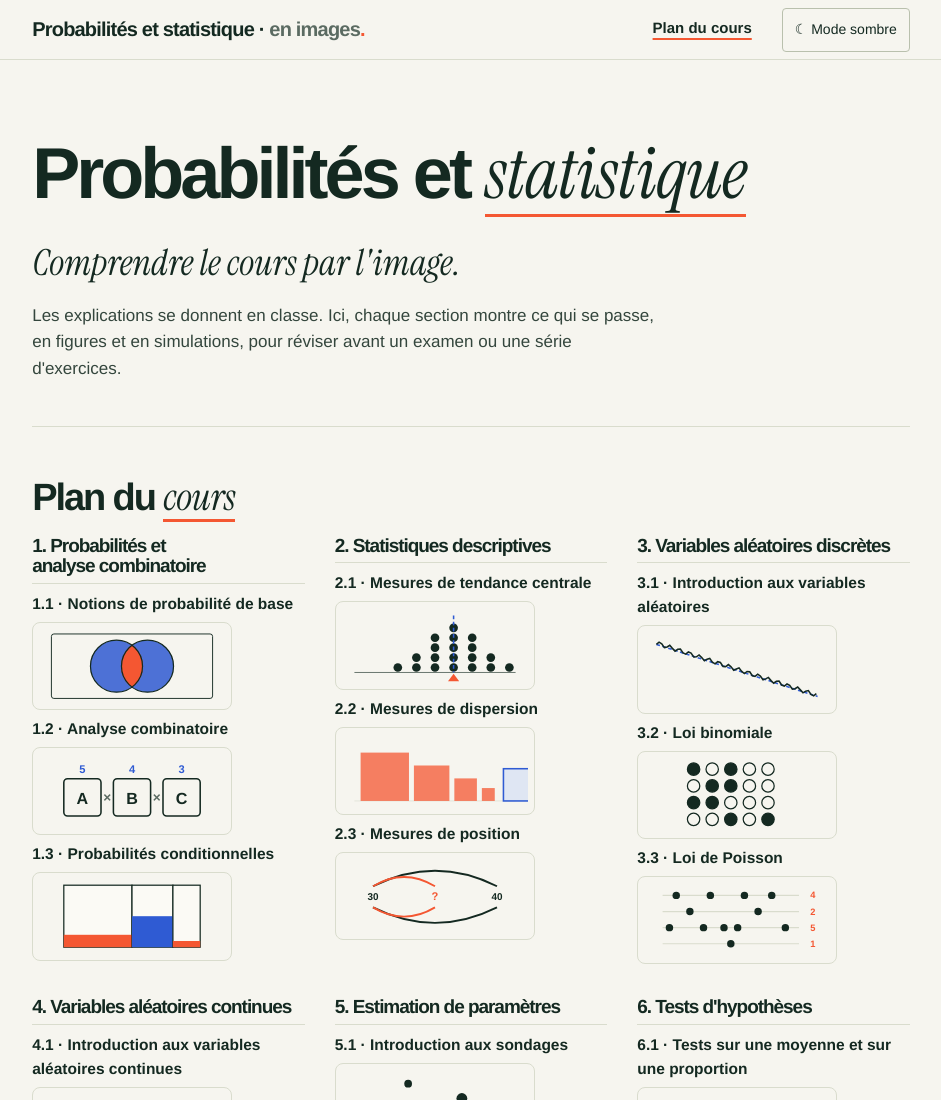
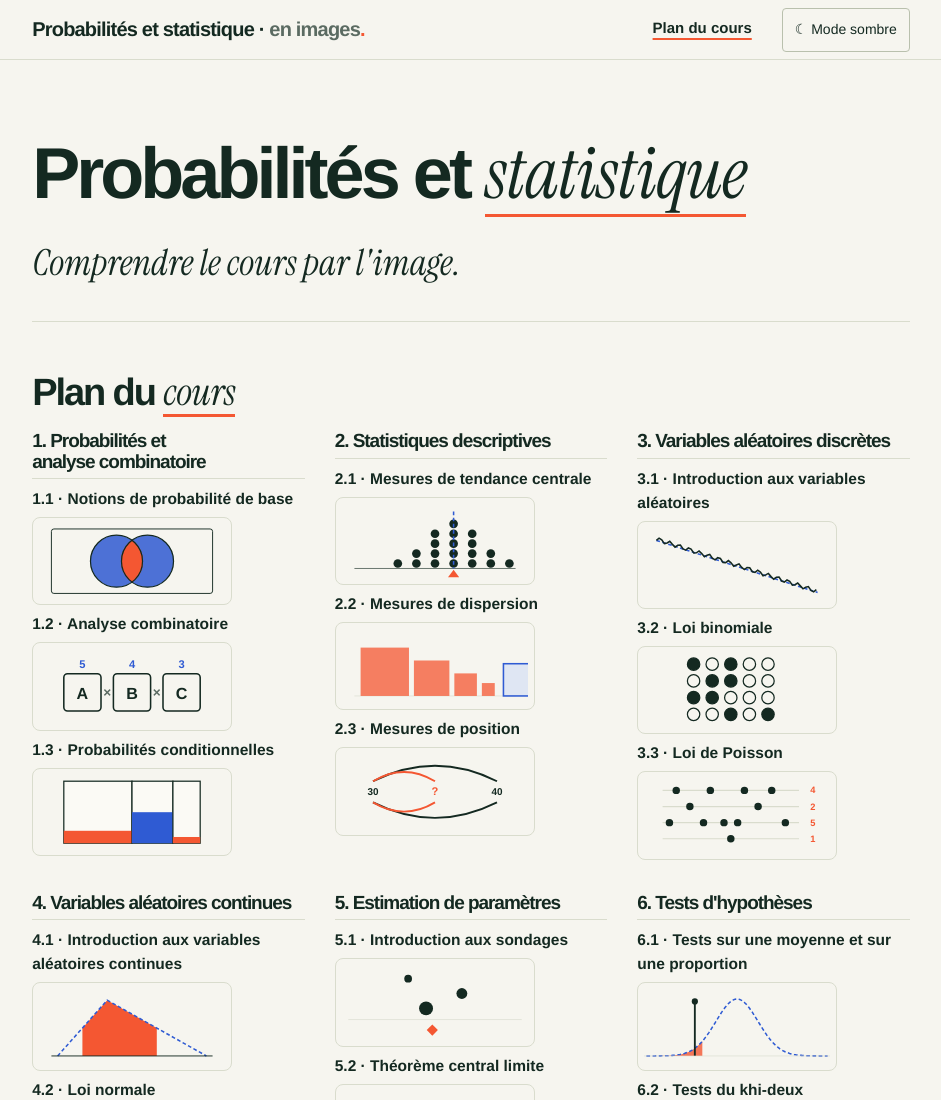
Before and after one commit to royalty303/prob-stats, a plain HTML site: page index.html in a window 1280 px wide. Shown: the top 1100 px of the page, without its empty margins (169-1110 px from the left). Drawn offline with Linux system fonts and the light colour scheme.

Commit message:
Accueil : retrait du texte sous la devise
Co-Authored-By: Claude Opus 5.5 <noreply@anthropic.com>
Claude-Session: https://claude.ai/code/session_01QzDfvqDrpHD83tChmdpsNU

```diff
--- a/index.html
+++ b/index.html
@@ -19,7 +19,6 @@
   <div class="home-hero">
     <h1>Probabilités et statistique</h1>
     <p class="motto">Comprendre le cours par l'image.</p>
-    <p class="lead" style="margin-top:12px">Les explications se donnent en classe. Ici, chaque section montre ce qui se passe, en figures et en simulations, pour réviser avant un examen ou une série d'exercices.</p>
   </div>
   <section class="part" style="margin-top:20px">
     <h2>Plan du cours</h2>
```
